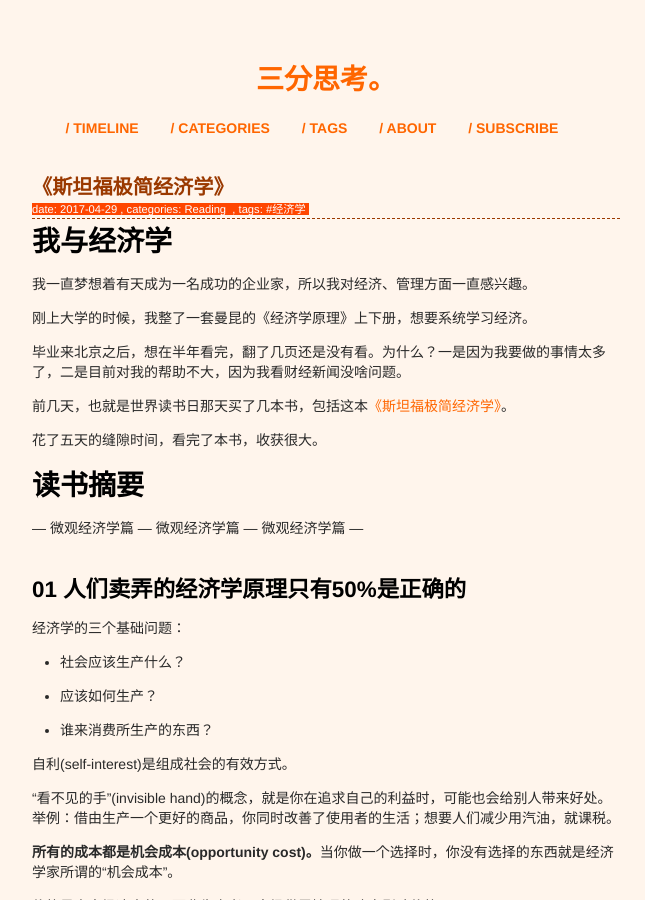
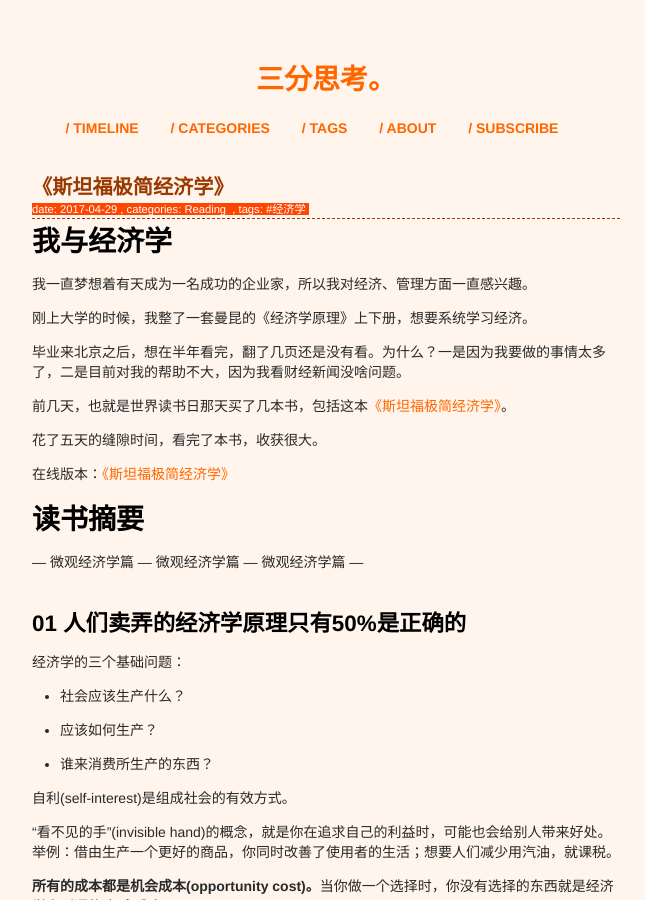
Before and after one commit to xianyuxmu/xianyuxmu.github.io, a Jekyll site: the page built from _posts/2017-04-29-the-instant-economist.md, in a window 1280 px wide and 900 px high. Shown: the whole window, without its empty margins (314-959 px from the left). Built offline with Jekyll 4.4.1, drawn with Linux system fonts in a browser that asks for light colours; comment, search, counter and statistics services are not loaded.

Commit message:
《斯坦福极简经济学》

```diff
--- a/_posts/2017-04-29-the-instant-economist.md
+++ b/_posts/2017-04-29-the-instant-economist.md
@@ -20,6 +20,8 @@
 前几天，也就是世界读书日那天买了几本书，包括这本[《斯坦福极简经济学》](https://book.douban.com/subject/26314063/)。
 
 花了五天的缝隙时间，看完了本书，收获很大。
+
+在线版本：[《斯坦福极简经济学》](https://www.gitbook.com/book/jobrest/minimalist-standford-economics/details)
 
 # 读书摘要
 
@@ -814,6 +816,8 @@
 
 ![Phillips Curve](/uploads/phillips-curve.jpg)
 
+菲利普斯曲线，来自网络
+
 968年，著名经济学家米尔顿·弗里德曼28（Milton Friedman）预测，菲利普斯曲线在长期不会成立，他在很多方面做了深入周到的论证。就本章的目的，我们可以把弗里德曼的思想重点归纳为：
 
 *长期而言，经济总会回复到潜在GDP及自然失业率状态。弗里德曼有力地论证了失业率与通胀率从长期来看没有任何的取舍关系，只会有自然失业率，而唯一的问题是通胀率是高还是低。*
```
Also changed, not shown: uploads/phillips-curve.jpg (added).
